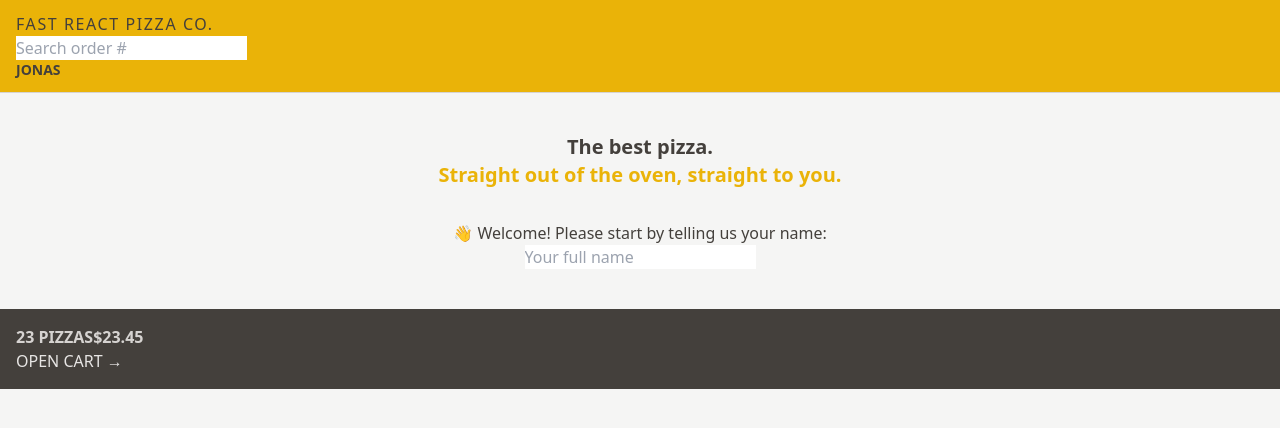
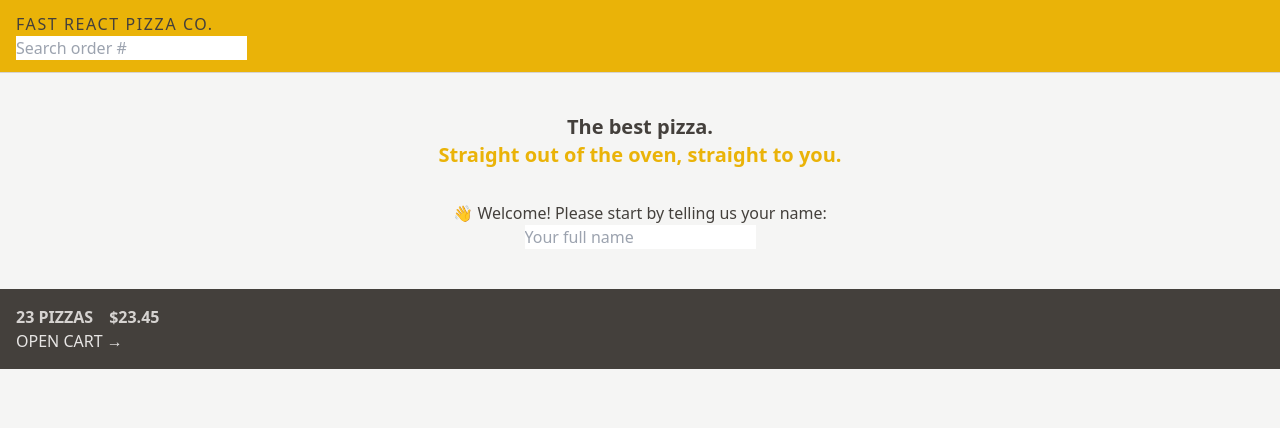
Before and after one commit to lahirujay99/Tailwind-CSS-Demo, a React (Vite) app: page / in a window 1280 px wide. Shown: the top 428 px of the page. Built offline with nearby package versions, Linux system fonts and the light colour scheme.

Commit message:
use space-between, display

```diff
--- a/src/features/cart/CartOverview.jsx
+++ b/src/features/cart/CartOverview.jsx
@@ -3,7 +3,7 @@ import { Link } from "react-router-dom";
 function CartOverview() {
   return (
     <div className="bg-stone-700 text-stone-200 uppercase p-4">
-      <p className="text-stone-300 font-semibold">
+      <p className="text-stone-300 font-semibold space-x-4">
         <span>23 pizzas</span>
         <span>$23.45</span>
       </p>
--- a/src/features/user/Username.jsx
+++ b/src/features/user/Username.jsx
@@ -1,5 +1,5 @@
 function Username() {
-  return <div className="text-sm font-semibold">Jonas</div>;
+  return <div className="hidden text-sm font-semibold">Jonas</div>;
 }
 
 export default Username;
```
